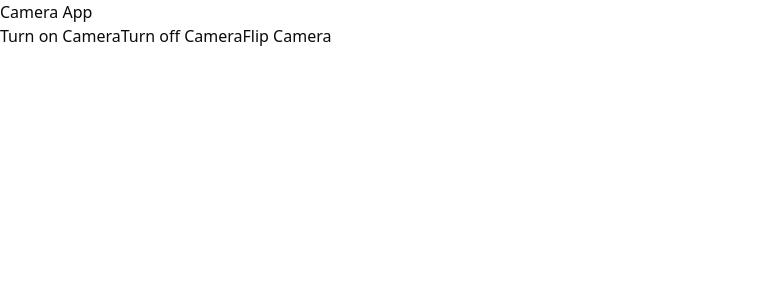
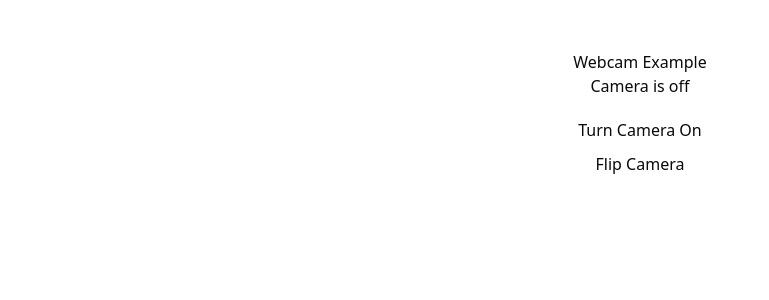
Before and after one commit to tarakanner/ConUHacksIX, a Next.js app in the folder web/: page /camera in a window 1280 px wide. Shown: the top 300 px of the page, without its empty margins (0-769 px from the left). Built offline with nearby package versions, Linux system fonts and the light colour scheme.

Commit message:
flip 20000nd try

```diff
--- a/web/app/camera/page.tsx
+++ b/web/app/camera/page.tsx
@@ -1,74 +1,50 @@
-"use client";
+'use client'
 
-import { useState, useEffect } from "react";
+import { useState, useRef } from 'react';
+import Webcam from 'react-webcam';
 
 export default function Home() {
-  const [stream, setStream] = useState<MediaStream | null>(null);
-  const [currentDeviceId, setCurrentDeviceId] = useState<string | null>(null);
-  const [devices, setDevices] = useState<MediaDeviceInfo[]>([]);
+  const [isCameraActive, setIsCameraActive] = useState(false);
+  const [isCameraFlipped, setIsCameraFlipped] = useState(false);
+  const webcamRef = useRef(null);
 
-  // List available video devices on mount
-  useEffect(() => {
-    const fetchDevices = async () => {
-      const deviceInfos = await navigator.mediaDevices.enumerateDevices();
-      setDevices(deviceInfos.filter(device => device.kind === "videoinput"));
-    };
-    fetchDevices();
-  }, []);
-
-  const handleStartCamera = async () => {
-    try {
-      const deviceId = currentDeviceId || devices[1]?.deviceId; // Default to the first available device
-      const mediaStream = await navigator.mediaDevices.getUserMedia({
-        video: { deviceId }
-      });
-      setStream(mediaStream);
-    } catch (err) {
-      console.error("Error accessing camera: ", err);
-    }
+  const toggleCamera = () => {
+    setIsCameraActive((prevState) => !prevState);
   };
 
-  const handleStopCamera = () => {
-    if (stream) {
-      const tracks = stream.getTracks();
-      tracks.forEach((track) => track.stop());
-      setStream(null);
-    }
-  };
-
-  const handleFlipCamera = async () => {
-    try {
-        const deviceId = currentDeviceId || devices[2]?.deviceId; // Default to the first available device
-        const mediaStream = await navigator.mediaDevices.getUserMedia({
-          video: { deviceId }
-        });
-        setStream(mediaStream);
-      } catch (err) {
-        console.error("Error accessing camera: ", err);
-      }
+  const flipCamera = () => {
+    setIsCameraFlipped((prevState) => !prevState);
   };
 
   return (
-    <div>
-      <h1>Camera App</h1>
-      <button onClick={handleStartCamera}>Turn on Camera</button>
-      <button onClick={handleStopCamera}>Turn off Camera</button>
-      <button onClick={handleFlipCamera} disabled={devices.length <= 1}>
-        Flip Camera
-      </button>
-      {stream && (
-        <video
-          ref={(video) => {
-            if (video && stream) {
-              video.srcObject = stream;
-            }
-          }}
-          autoPlay
-          playsInline
-          width="100%"
-          height="auto"
-        />
+    <div style={{ textAlign: 'center', marginTop: '50px' }}>
+      <h1>Webcam Example</h1>
+
+      {isCameraActive ? (
+        <div>
+          <Webcam
+            audio={false}
+            ref={webcamRef}
+            videoConstraints={{
+              facingMode: isCameraFlipped ? 'environment' : 'user',
+            }}
+            screenshotFormat="image/jpeg"
+            width="100%"
+          />
+        </div>
+      ) : (
+        <p>Camera is off</p>
       )}
+
+      <div style={{ marginTop: '20px' }}>
+        <button onClick={toggleCamera}>
+          {isCameraActive ? 'Turn Camera Off' : 'Turn Camera On'}
+        </button>
+      </div>
+
+      <div style={{ marginTop: '10px' }}>
+        <button onClick={flipCamera}>Flip Camera</button>
+      </div>
     </div>
   );
 }
--- a/web/package.json
+++ b/web/package.json
@@ -19,6 +19,7 @@
     "next": "15.1.6",
     "react": "^19.0.0",
     "react-dom": "^19.0.0",
+    "react-webcam": "^7.2.0",
     "socket.io-client": "^4.8.1",
     "tailwind-merge": "^3.0.1",
     "tailwindcss-animate": "^1.0.7"
```
Also changed, not shown: 1 other file (tests, documents, lock files or other folders).
